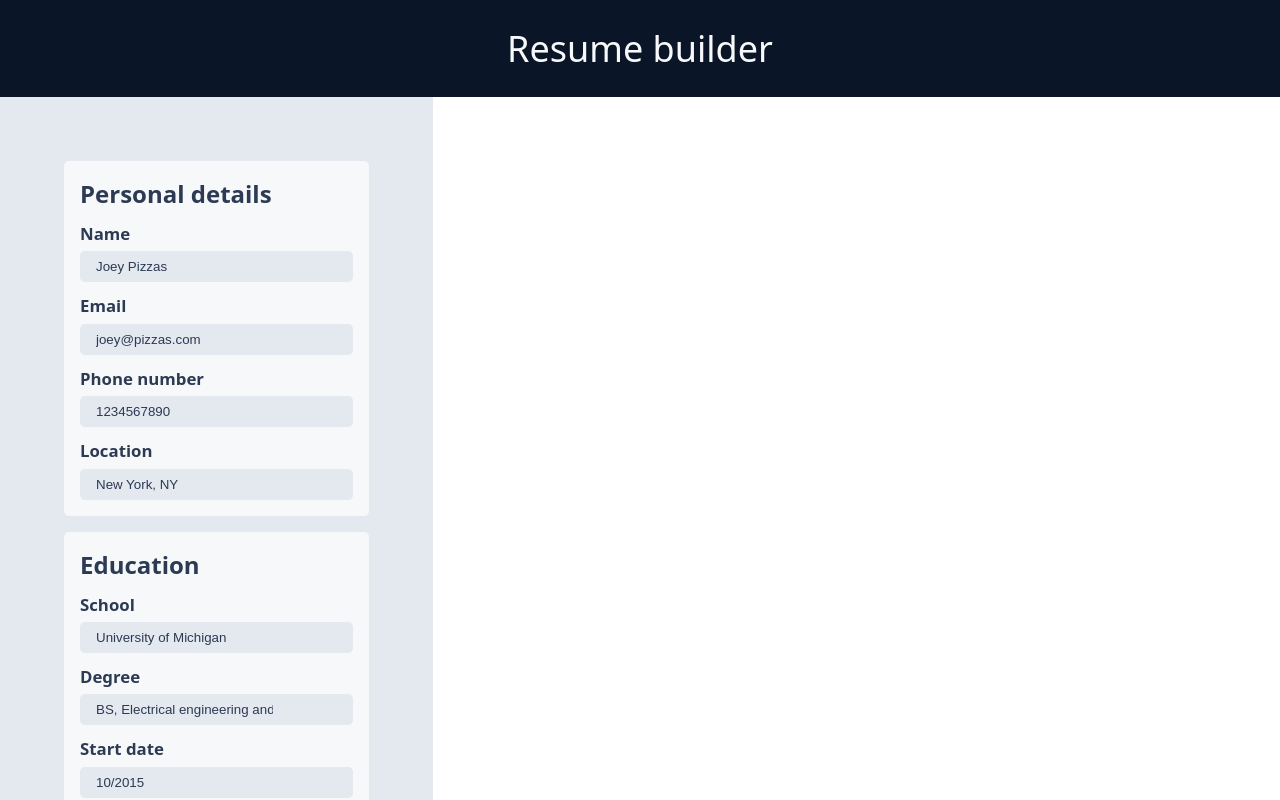
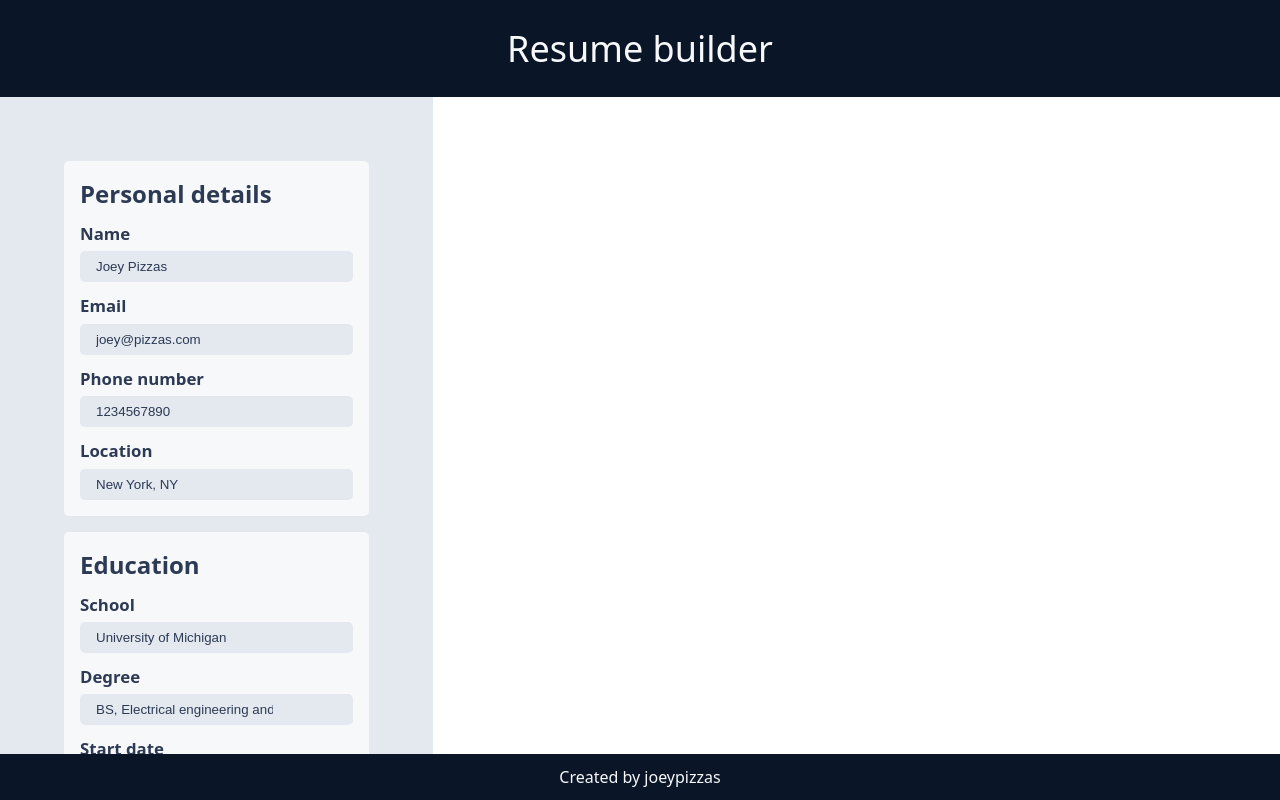
Before and after one commit to joeypizzas/resume-app, a React (Vite) app: page / in a window 1280 px wide. Shown: the top 800 px of the page. Built offline with nearby package versions, Linux system fonts and the light colour scheme.

Commit message:
Container scroll to only ResumeContainer

```diff
--- a/src/components/ResumeContainer/ResumeContainer.css
+++ b/src/components/ResumeContainer/ResumeContainer.css
@@ -2,4 +2,6 @@
 
 .resume-container {
   display: flex;
+  flex: 1;
+  overflow-y: auto;
 }
```
